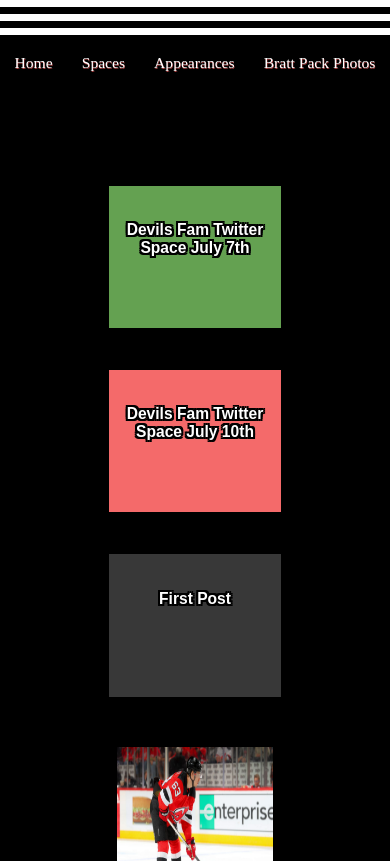
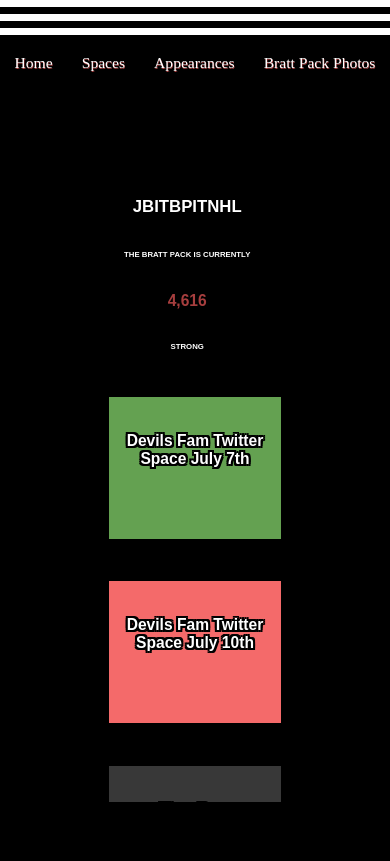
Before and after one commit to mattcohen1326/brattpackfinal, a React (Create React App) app: page / in a window 390 px wide. Built offline with nearby package versions, Linux system fonts and the light colour scheme; a web font is replaced by a local one.

Commit message:
JBITBPITNHL:

```diff
--- a/src/App.css
+++ b/src/App.css
@@ -378,9 +378,6 @@
 	#space-intro img{
 		width:60vw;
 	}
-	#Articles{
-		margin-top:7vh;
-	}
 	#best-player-mobile{
 		font-size: 4.3vw;
 	}
--- a/src/Article.js
+++ b/src/Article.js
@@ -71,6 +71,14 @@
 	render(){
 		return (
 		<div id = "Articles">
+			<div id = "mobile-content">
+					<h1 id = "best-player-mobile" >JBITBPITNHL</h1>
+					<div id = "counter">
+					<h1 id ="currently">THE BRATT PACK IS CURRENTLY</h1>
+					<h1 id = "count" >4,616</h1>
+					<h1 id = "strong">STRONG</h1>
+					</div>
+				</div>
 			{generateArticles()}
 		</div>
 
--- a/src/home.js
+++ b/src/home.js
@@ -36,7 +36,7 @@
 					<Article />
 					<div id = "right-side-content">
 						<h1 id = "best-player" >JBITBPITNHL</h1>
-						<h1 id ="count">THE BRATT PACK IS CURRENTLY 4,608 STRONG</h1>
+						<h1 id ="count">THE BRATT PACK IS CURRENTLY 4,616 STRONG</h1>
 					</div>
 				</div>
 			</>
```
